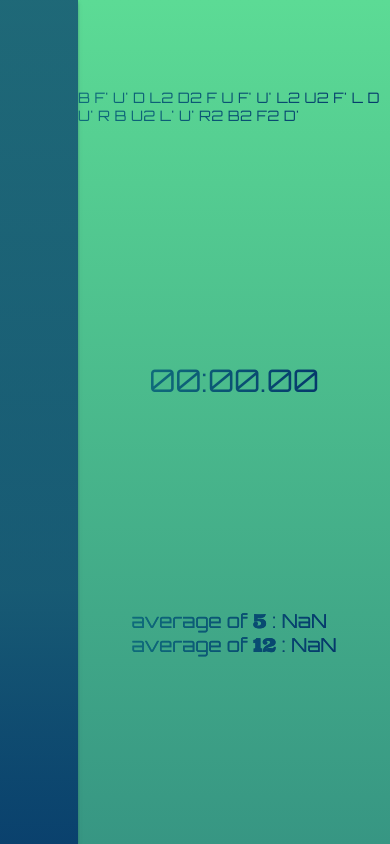
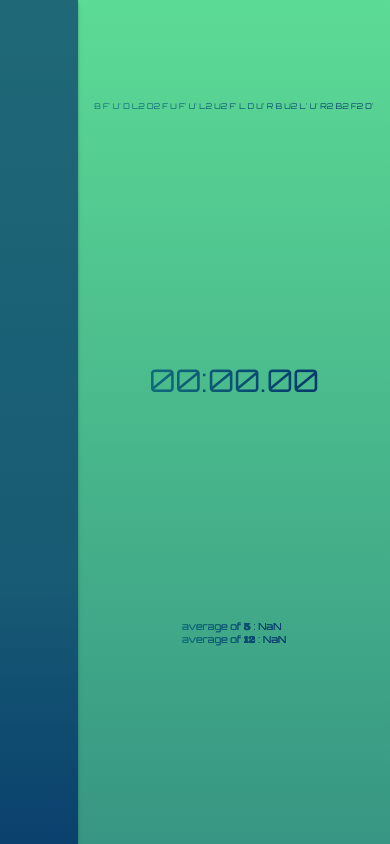
Before and after one commit to 69codeMaster/Cube-TImer, a React (Create React App) app in the folder client/: page / in a window 390 px wide. Built offline with nearby package versions, Linux system fonts and the light colour scheme; no server answers.

Commit message:
making the fonts responsive to the viewport

```diff
--- a/client/src/components/Average.css
+++ b/client/src/components/Average.css
@@ -1,6 +1,6 @@
 @import url("https://fonts.googleapis.com/css2?family=Bodoni+Moda:ital,opsz@1,6..96&family=Ultra&display=swap");
 .average {
-  font-size: 1.2rem;
+  font-size: 2.5vw;
   opacity: 1;
   transition: opacity 0.5s ease-in-out;
 }
--- a/client/src/components/Scramble.css
+++ b/client/src/components/Scramble.css
@@ -1,8 +1,8 @@
 .scramble-container {
-  font-size: 0.9rem;
+  font-size: 2vw;
   opacity: 1;
   transition: all 1s ease-in-out;
-  letter-spacing: 0.02rem;
+  letter-spacing: 0.02vw;
 }
 
 .hide {
--- a/client/src/components/Timer.css
+++ b/client/src/components/Timer.css
@@ -1,7 +1,7 @@
 :root {
   --width-on-run: 68vw;
-  --font-on-run: 6rem;
-  --magic-number: calc(-0.038 * 6rem);
+  --font-on-run: 12vw;
+  --magic-number: calc(0.12 * var(--font-on-run));
 }
 
 .timer {
```
Also changed, not shown: package.json (deleted, +0 -7 lines), 1 other file (tests, documents, lock files or other folders).
